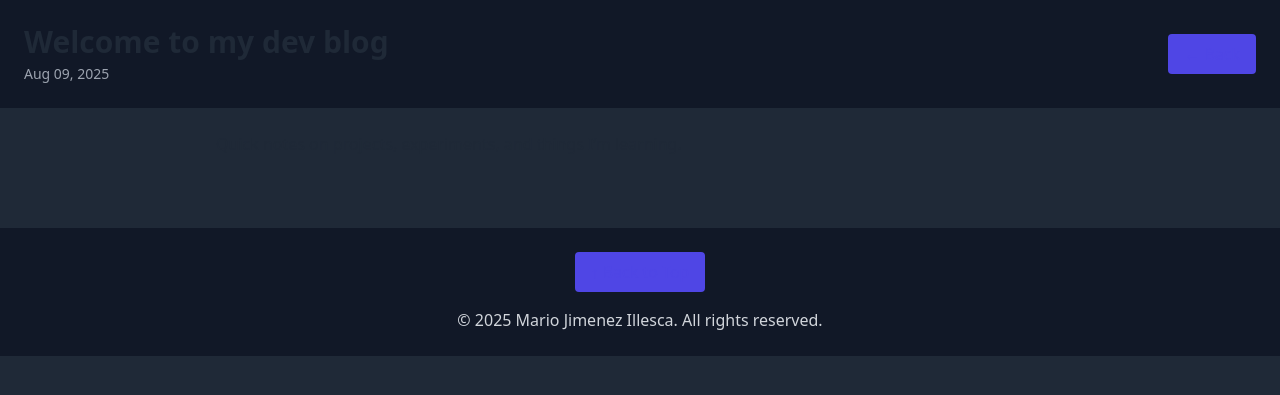
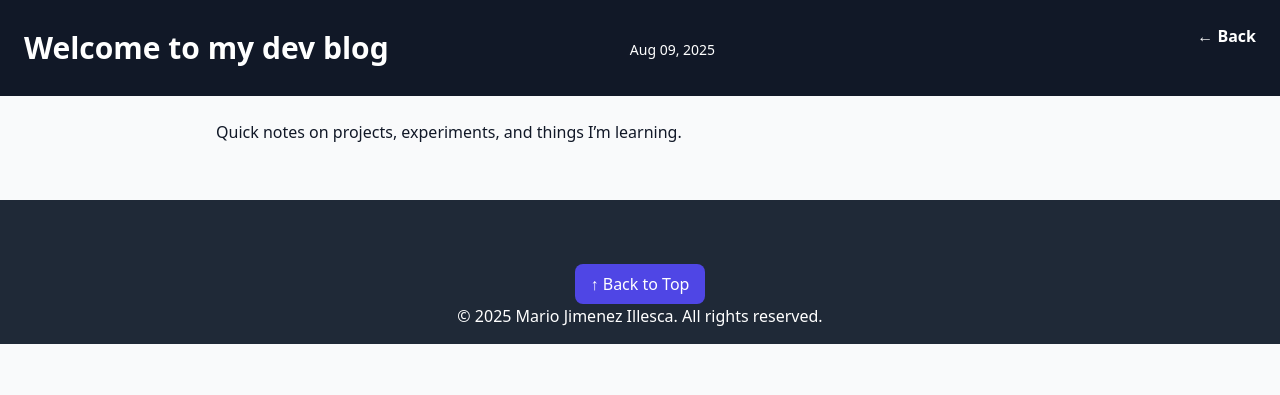
Before and after one commit to nochinxx/nochinxx.github.io, a Jekyll site: the page built from _posts/2025-08-09-welcome.md, in a window 1280 px wide. Shown: the top 395 px of the page. Built offline with Jekyll 4.4.1, drawn with Linux system fonts in a browser that asks for light colours; nearby versions of some CDN libraries.

Commit message:
little tweak

```diff
--- a/_layouts/post.html
+++ b/_layouts/post.html
@@ -7,30 +7,31 @@
   <!-- Tailwind CDN -->
   <script src="https://cdn.tailwindcss.com"></script>
 
-  <!-- Your existing CSS -->
-  <link rel="stylesheet" href="/assets/style.css">
 </head>
-<body class="bg-[#1f2937] text-white">
+<body class="bg-gray-50 text-gray-900">
 
   <header class="bg-[#111827] text-white p-6 flex justify-between items-center">
-    <div>
-      <h1 class="text-3xl font-semibold">{{ page.title }}</h1>
-      <p class="mt-1 text-sm text-gray-400">{{ page.date | date: "%b %d, %Y" }}</p>
+    <h1 class="text-3xl font-semibold">{{ page.title }}</h1>
+    <p class="mt-1 text-sm">{{ page.date | date: "%b %d, %Y" }}</p>
+    <div id="top"></div>
+    <div class="flex justify-between items-center mb-6">
+      <a href="/" class="text-white-600 hover:text-indigo-800 font-semibold flex items-center">
+        ← Back
+      </a>
     </div>
-    <a href="/blog/" class="ml-auto bg-indigo-600 px-4 py-2 rounded hover:bg-indigo-700 transition">
-      ← Back
-    </a>
   </header>
 
   <main class="max-w-4xl mx-auto p-6 space-y-8">
     {{ content }}
   </main>
 
-  <footer class="bg-[#111827] text-gray-300 text-center p-6 mt-12">
-    <a href="#top" class="inline-block bg-indigo-600 text-white px-4 py-2 rounded hover:bg-indigo-700 transition mb-4">
+</body>
+
+<footer class="bg-gray-800 text-white text-center p-4 mt-8">
+  <div class="mt-12 text-center">
+    <a href="#top" class="inline-block bg-indigo-600 text-white px-4 py-2 rounded-lg hover:bg-indigo-700 transition">
       ↑ Back to Top
     </a>
-    <p>&copy; {{ site.time | date: "%Y" }} {{ site.title }}. All rights reserved.</p>
-  </footer>
-</body>
+  </div>
+  <p>&copy; {{ site.time | date: "%Y" }} {{ site.title }}. All rights reserved.</p>
 </html>
```
Also changed, not shown: _layouts/_default.html (renamed from _layouts/default.html).
